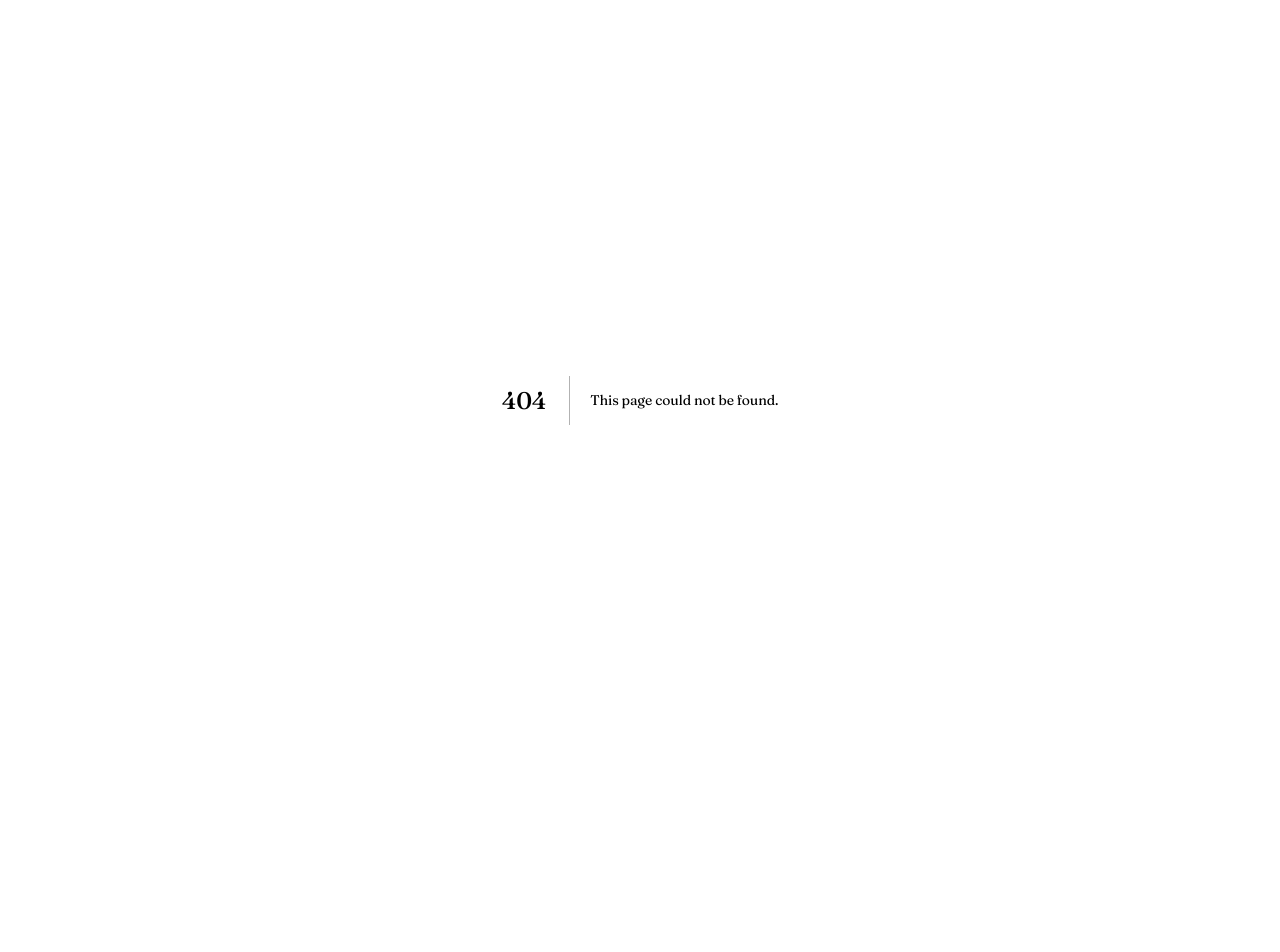
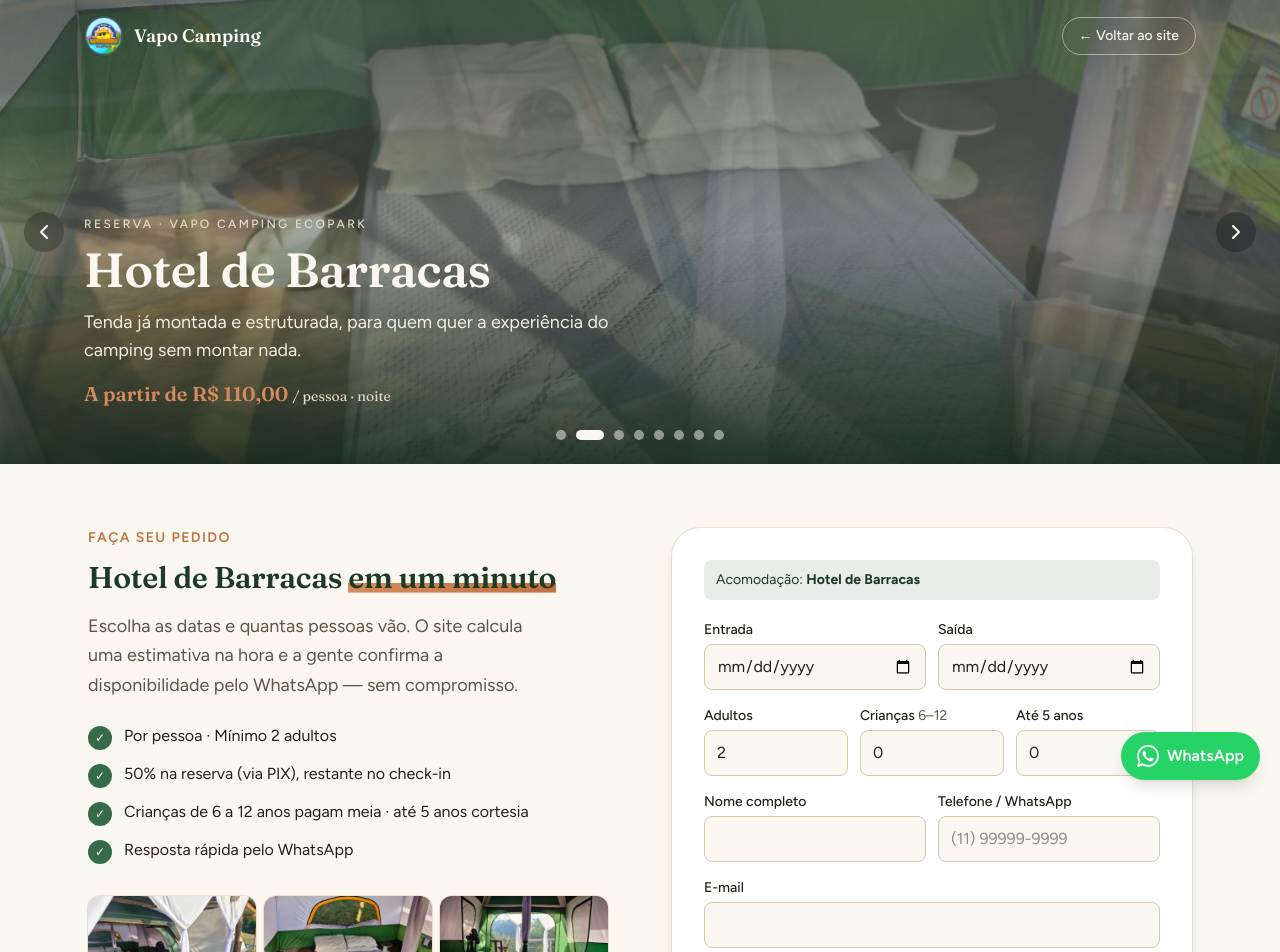
Before and after one commit to EuGabis/camping_reservas, a Next.js app: page /reservar/barraca-estruturada in a window 1280 px wide. Before the commit this address had no page. Shown: the top 952 px of the page. Before the commit the page ends 800 px from the top, so only its background shows below. Built offline with nearby package versions, Linux system fonts and the light colour scheme.

Commit message:
feat: reserva por acomodacao em paginas tematicas (nova guia); remove form da home

```diff
--- a/app/page.tsx
+++ b/app/page.tsx
@@ -1,7 +1,6 @@
 import Cabecalho from "@/components/Cabecalho";
 import Rodape from "@/components/Rodape";
 import BotaoWhatsapp from "@/components/BotaoWhatsapp";
-import FormularioReserva from "@/components/FormularioReserva";
 import Carrossel from "@/components/Carrossel";
 import Galeria from "@/components/Galeria";
 import { ACOMODACOES, ModalidadeId, centavosParaReais } from "@/lib/precos";
@@ -30,6 +29,7 @@ const pousadaTodas = [
 const MODALIDADES_BLOCO = [
   {
     id: "camping" as ModalidadeId,
+    reservarId: "camping-area",
     titulo: "Camping",
     texto:
       "Vestiários, salão de jogos, espaço de convivência, redário e muito verde ao redor.",
@@ -37,6 +37,7 @@ const MODALIDADES_BLOCO = [
   },
   {
     id: "barracas" as ModalidadeId,
+    reservarId: "barraca-estruturada",
     titulo: "Hotel de Barracas",
     texto:
       "A tenda já montada e estruturada esperando por você — a experiência do camping, sem precisar carregar nem armar nada.",
@@ -44,6 +45,7 @@ const MODALIDADES_BLOCO = [
   },
   {
     id: "pousada" as ModalidadeId,
+    reservarId: "suite-vista",
     titulo: "Pousada Casa Camping",
     texto:
       "Suíte e quartos com vista para o verde, para quem prefere o conforto de quatro paredes com a natureza logo ali fora.",
@@ -75,7 +77,7 @@ export default function Home() {
               campistas, para quem gosta de natureza de verdade.
             </p>
             <div className="aparece mt-6 flex flex-col items-center justify-center gap-3 sm:mt-8 sm:flex-row">
-              <a href="#reservar" className="w-full rounded-full bg-terra-500 px-8 py-3.5 text-center font-semibold text-white shadow-lg transition-transform hover:scale-105 hover:bg-terra-600 sm:w-auto">
+              <a href="#hospedagem" className="w-full rounded-full bg-terra-500 px-8 py-3.5 text-center font-semibold text-white shadow-lg transition-transform hover:scale-105 hover:bg-terra-600 sm:w-auto">
                 Fazer meu pedido de reserva
               </a>
               <a href="#hospedagem" className="w-full rounded-full border border-areia-100/60 px-8 py-3.5 text-center font-semibold text-areia-50 backdrop-blur transition-colors hover:bg-areia-50/10 sm:w-auto">
@@ -131,7 +133,12 @@ export default function Home() {
                       A partir de {aPartirDe(m.id)}{" "}
                       <span className="text-sm font-normal text-tinta-suave">/ pessoa · noite</span>
                     </p>
-                    <a href="#reservar" className="mt-4 inline-block rounded-full bg-mata-700 px-6 py-2.5 text-sm font-semibold text-white transition-colors hover:bg-mata-800">
+                    <a
+                      href={`/reservar/${m.reservarId}`}
+                      target="_blank"
+                      rel="noopener noreferrer"
+                      className="mt-4 inline-block rounded-full bg-mata-700 px-6 py-2.5 text-sm font-semibold text-white transition-colors hover:bg-mata-800"
+                    >
                       Reservar {m.titulo}
                     </a>
                     <p className="mt-3 text-xs text-tinta-suave">
@@ -188,6 +195,14 @@ export default function Home() {
                       <td className="px-5 py-4">
                         <p className="font-medium text-areia-50">{a.nome}</p>
                         <p className="text-xs text-areia-300">{a.capacidade}</p>
+                        <a
+                          href={`/reservar/${a.id}`}
+                          target="_blank"
+                          rel="noopener noreferrer"
+                          className="mt-1 inline-block text-xs font-semibold text-terra-400 hover:text-terra-300"
+                        >
+                          Reservar →
+                        </a>
                       </td>
                       <td className="px-5 py-4 font-display text-lg">{centavosParaReais(a.adultoSemana)}</td>
                       <td className="px-5 py-4 font-display text-lg">{centavosParaReais(a.adultoUmaNoite)}</td>
@@ -213,6 +228,14 @@ export default function Home() {
                       <p className="font-display text-base font-semibold text-areia-50">{centavosParaReais(a.adultoUmaNoite)}</p>
                     </div>
                   </div>
+                  <a
+                    href={`/reservar/${a.id}`}
+                    target="_blank"
+                    rel="noopener noreferrer"
+                    className="mt-3 block rounded-full bg-terra-500 px-4 py-2 text-center text-sm font-semibold text-white"
+                  >
+                    Reservar
+                  </a>
                 </div>
               ))}
             </div>
@@ -234,35 +257,6 @@ export default function Home() {
           </div>
           <div className="mt-10 sm:mt-12">
             <Galeria fotos={fotosGaleria} modo="mosaico" />
-          </div>
-        </section>
-
-        {/* ===== RESERVAR ===== */}
-        <section id="reservar" className="bg-areia-100 py-16 sm:py-24 lg:py-28">
-          <div className="mx-auto grid min-w-0 max-w-6xl items-start gap-10 px-4 sm:px-6 lg:grid-cols-2 lg:gap-16">
-            <div className="min-w-0 lg:sticky lg:top-28">
-              <p className="mb-3 text-sm font-semibold uppercase tracking-widest text-terra-500">Reserve seu lugar</p>
-              <h2 className="text-2xl text-mata-800 sm:text-3xl lg:text-4xl">
-                Faça seu pedido em <span className="sublinhado-mao">um minuto</span>
-              </h2>
-              <p className="mt-4 max-w-md text-base leading-relaxed text-tinta-suave sm:mt-5 sm:text-lg">
-                Escolha a acomodação, as datas e quantas pessoas vão. O site calcula uma
-                estimativa na hora e a gente confirma a disponibilidade pelo WhatsApp — sem compromisso.
-              </p>
-              <ul className="mt-5 space-y-3 text-tinta sm:mt-6">
-                {[
-                  "Resposta rápida pelo WhatsApp",
-                  "50% na reserva, restante no check-in",
-                  "Crianças até 5 anos não pagam",
-                ].map((t) => (
-                  <li key={t} className="flex items-center gap-3">
-                    <span className="flex h-6 w-6 shrink-0 items-center justify-center rounded-full bg-mata-600 text-xs text-white">✓</span>
-                    <span className="text-sm sm:text-base">{t}</span>
-                  </li>
-                ))}
-              </ul>
-            </div>
-            <FormularioReserva />
           </div>
         </section>
 
--- /dev/null
+++ b/app/reservar/[acomodacao]/page.tsx
@@ -0,0 +1,138 @@
+import Link from "next/link";
+import Image from "next/image";
+import { notFound } from "next/navigation";
+import Carrossel from "@/components/Carrossel";
+import FormularioReserva from "@/components/FormularioReserva";
+import Rodape from "@/components/Rodape";
+import BotaoWhatsapp from "@/components/BotaoWhatsapp";
+import { acomodacaoPorId, centavosParaReais } from "@/lib/precos";
+import { LOGO } from "@/lib/conteudo";
+import {
+  fotosCamping,
+  fotosBarracas,
+  fotosPousada,
+  fotosGaleria,
+  type Foto,
+} from "@/lib/fotos";
+
+// Fotos específicas de cada acomodação (tema visual próprio).
+const FOTOS_POR_ACOMODACAO: Record<string, Foto[]> = {
+  "camping-area": fotosCamping,
+  "barraca-estruturada": fotosBarracas,
+  "suite-vista": fotosPousada.suite,
+  "quarto-vista": fotosPousada.quartoVista,
+  "quarto-corredor": fotosPousada.quartoCorredor,
+};
+
+// Gera as 5 páginas estaticamente.
+export function generateStaticParams() {
+  return Object.keys(FOTOS_POR_ACOMODACAO).map((acomodacao) => ({ acomodacao }));
+}
+
+export async function generateMetadata({
+  params,
+}: {
+  params: Promise<{ acomodacao: string }>;
+}) {
+  const { acomodacao } = await params;
+  const dados = acomodacaoPorId(acomodacao);
+  return {
+    title: dados
+      ? `Reservar ${dados.nome} · Vapo Camping EcoPark`
+      : "Reservar · Vapo Camping EcoPark",
+  };
+}
+
+export default async function ReservarAcomodacaoPage({
+  params,
+}: {
+  params: Promise<{ acomodacao: string }>;
+}) {
+  const { acomodacao } = await params;
+  const dados = acomodacaoPorId(acomodacao);
+  if (!dados) notFound();
+
+  const fotosAcom = FOTOS_POR_ACOMODACAO[acomodacao] ?? [];
+  const fotos = (fotosAcom.length ? fotosAcom : fotosGaleria).slice(0, 8);
+
+  return (
+    <>
+      <BotaoWhatsapp />
+
+      {/* Barra superior simples desta página de reserva */}
+      <header className="absolute inset-x-0 top-0 z-30">
+        <div className="mx-auto flex max-w-6xl items-center justify-between px-5 py-4">
+          <Link href="/" className="flex items-center gap-2.5 font-display text-lg font-semibold text-areia-50">
+            <Image src={LOGO} alt="Vapo Camping EcoPark" width={40} height={40} priority className="h-10 w-10 rounded-full ring-1 ring-black/5" />
+            <span className="hidden sm:inline">Vapo Camping</span>
+          </Link>
+          <Link href="/" className="rounded-full border border-areia-50/50 px-4 py-2 text-sm font-medium text-areia-50 backdrop-blur transition hover:bg-areia-50/10">
+            ← Voltar ao site
+          </Link>
+        </div>
+      </header>
+
+      {/* Hero temado da acomodação */}
+      <section className="relative flex min-h-[58vh] items-end overflow-hidden">
+        <Carrossel slides={fotos} />
+        <div className="pointer-events-none absolute inset-0 z-10 bg-gradient-to-b from-mata-900/50 via-mata-900/30 to-mata-900/90" />
+        <div className="relative z-20 mx-auto w-full max-w-6xl px-5 pb-10 text-areia-50 sm:pb-14">
+          <p className="mb-2 text-xs font-medium uppercase tracking-[0.2em] text-areia-200">
+            Reserva · Vapo Camping EcoPark
+          </p>
+          <h1 className="font-display text-3xl leading-tight sm:text-5xl">{dados.nome}</h1>
+          <p className="mt-2 max-w-xl text-areia-100 sm:text-lg">{dados.descricao}</p>
+          <p className="mt-4 font-display text-xl font-semibold text-terra-400">
+            A partir de {centavosParaReais(dados.adultoSemana)}{" "}
+            <span className="text-sm font-normal text-areia-200">/ pessoa · noite</span>
+          </p>
+        </div>
+      </section>
+
+      {/* Corpo: detalhes + formulário (pré-selecionado e travado) */}
+      <main className="bg-areia-50">
+        <div className="mx-auto grid max-w-6xl items-start gap-10 px-5 py-12 sm:px-6 sm:py-16 lg:grid-cols-2 lg:gap-16">
+          <div className="min-w-0 lg:sticky lg:top-10">
+            <p className="mb-3 text-sm font-semibold uppercase tracking-widest text-terra-500">
+              Faça seu pedido
+            </p>
+            <h2 className="text-2xl text-mata-800 sm:text-3xl">
+              {dados.nome} <span className="sublinhado-mao">em um minuto</span>
+            </h2>
+            <p className="mt-4 max-w-md leading-relaxed text-tinta-suave sm:text-lg">
+              Escolha as datas e quantas pessoas vão. O site calcula uma estimativa na
+              hora e a gente confirma a disponibilidade pelo WhatsApp — sem compromisso.
+            </p>
+            <ul className="mt-6 space-y-3 text-tinta">
+              {[
+                `${dados.capacidade}`,
+                "50% na reserva (via PIX), restante no check-in",
+                "Crianças de 6 a 12 anos pagam meia · até 5 anos cortesia",
+                "Resposta rápida pelo WhatsApp",
+              ].map((t) => (
+                <li key={t} className="flex items-start gap-3">
+                  <span className="mt-0.5 flex h-6 w-6 shrink-0 items-center justify-center rounded-full bg-mata-600 text-xs text-white">✓</span>
+                  <span className="text-sm sm:text-base">{t}</span>
+                </li>
+              ))}
+            </ul>
+
+            {fotos.length > 1 && (
+              <div className="mt-8 grid grid-cols-3 gap-2">
+                {fotos.slice(0, 3).map((f) => (
+                  <div key={f.src} className="relative aspect-[4/3] overflow-hidden rounded-xl ring-1 ring-areia-200">
+                    <Image src={f.src} alt={f.alt} fill sizes="200px" className="object-cover" />
+                  </div>
+                ))}
+              </div>
+            )}
+          </div>
+
+          <FormularioReserva acomodacaoInicial={dados.id} fixarAcomodacao />
+        </div>
+      </main>
+
+      <Rodape />
+    </>
+  );
+}
--- a/components/Cabecalho.tsx
+++ b/components/Cabecalho.tsx
@@ -62,7 +62,7 @@ export default function Cabecalho() {
             </a>
           ))}
           <a
-            href="#reservar"
+            href="#hospedagem"
             className="rounded-full bg-terra-500 px-5 py-2 text-sm font-semibold text-white shadow-sm transition-transform hover:scale-[1.03] hover:bg-terra-600"
           >
             Reservar
@@ -98,7 +98,7 @@ export default function Cabecalho() {
             </a>
           ))}
           <a
-            href="#reservar"
+            href="#hospedagem"
             onClick={() => setAberto(false)}
             className="mt-2 block rounded-full bg-terra-500 px-5 py-2 text-center font-semibold text-white"
           >
--- a/components/FormularioReserva.tsx
+++ b/components/FormularioReserva.tsx
@@ -48,8 +48,18 @@ const inicial: Estado = {
   site: "",
 };
 
-export default function FormularioReserva() {
-  const [s, setS] = useState<Estado>(inicial);
+export default function FormularioReserva({
+  acomodacaoInicial,
+  fixarAcomodacao = false,
+}: {
+  acomodacaoInicial?: string;
+  fixarAcomodacao?: boolean;
+} = {}) {
+  const base = ACOMODACOES.find((a) => a.id === acomodacaoInicial);
+  const estadoInicial: Estado = base
+    ? { ...inicial, acomodacaoId: base.id, modalidade: base.modalidade }
+    : inicial;
+  const [s, setS] = useState<Estado>(estadoInicial);
   const [enviando, setEnviando] = useState(false);
   const [erro, setErro] = useState<string | null>(null);
   const [sucesso, setSucesso] = useState<{ codigo: string; valor: number } | null>(null);
@@ -166,7 +176,7 @@ export default function FormularioReserva() {
         <button
           onClick={() => {
             setSucesso(null);
-            setS(inicial);
+            setS(estadoInicial);
           }}
           className="mt-4 block w-full text-sm text-tinta-suave underline"
         >
@@ -198,6 +208,13 @@ export default function FormularioReserva() {
         </label>
       </div>
 
+      {fixarAcomodacao && (
+        <div className="mb-5 rounded-lg bg-mata-700/10 px-3 py-2.5 text-sm text-mata-800">
+          Acomodação: <strong>{acomodacaoNome || "selecionada"}</strong>
+        </div>
+      )}
+
+      {!fixarAcomodacao && (
         <div className="mb-5 grid grid-cols-1 gap-2 xs:grid-cols-3 sm:grid-cols-3">
           {(Object.keys(MODALIDADES) as ModalidadeId[]).map((m) => (
             <button
@@ -214,8 +231,9 @@ export default function FormularioReserva() {
             </button>
           ))}
         </div>
+      )}
 
-      {acomodacoesDaModalidade.length > 1 && (
+      {!fixarAcomodacao && acomodacoesDaModalidade.length > 1 && (
         <div className="mb-4">
           <label className={rotulo}>Acomodação</label>
           <select
```
Lines whose indentation alone changed are shown as unchanged.
